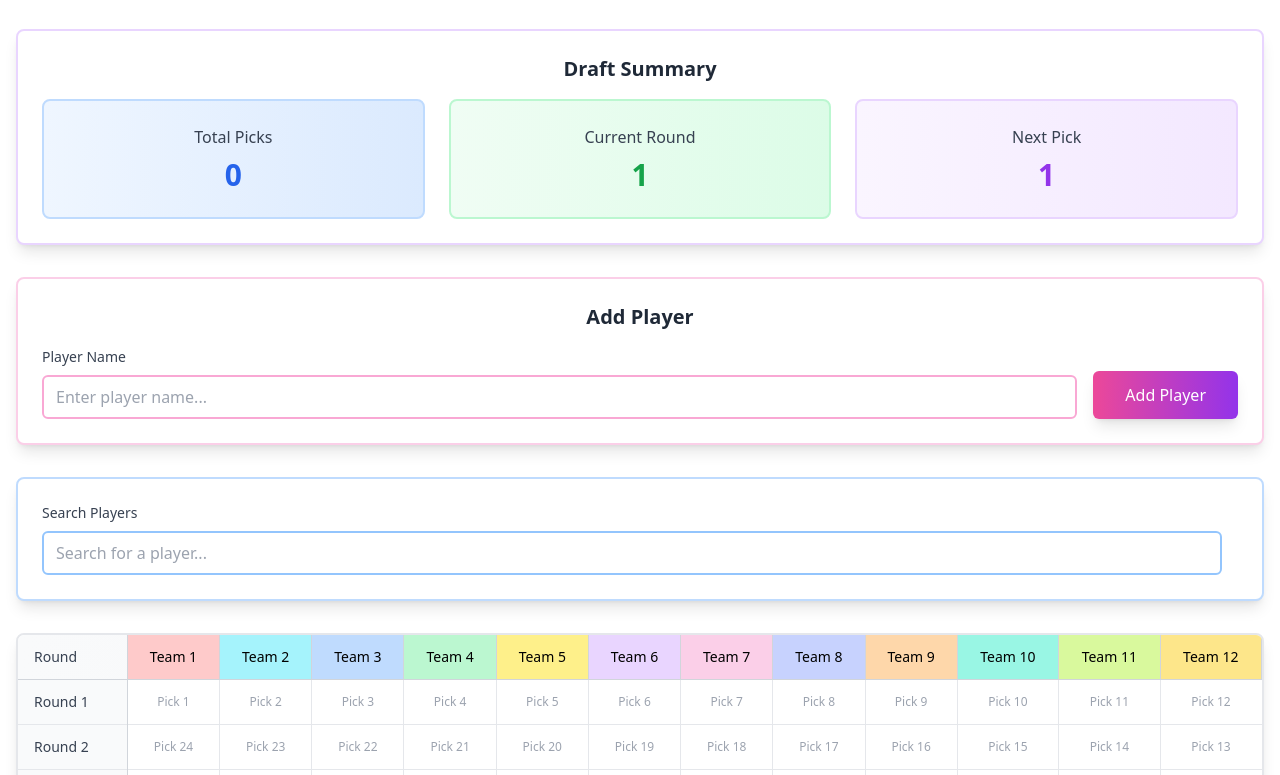
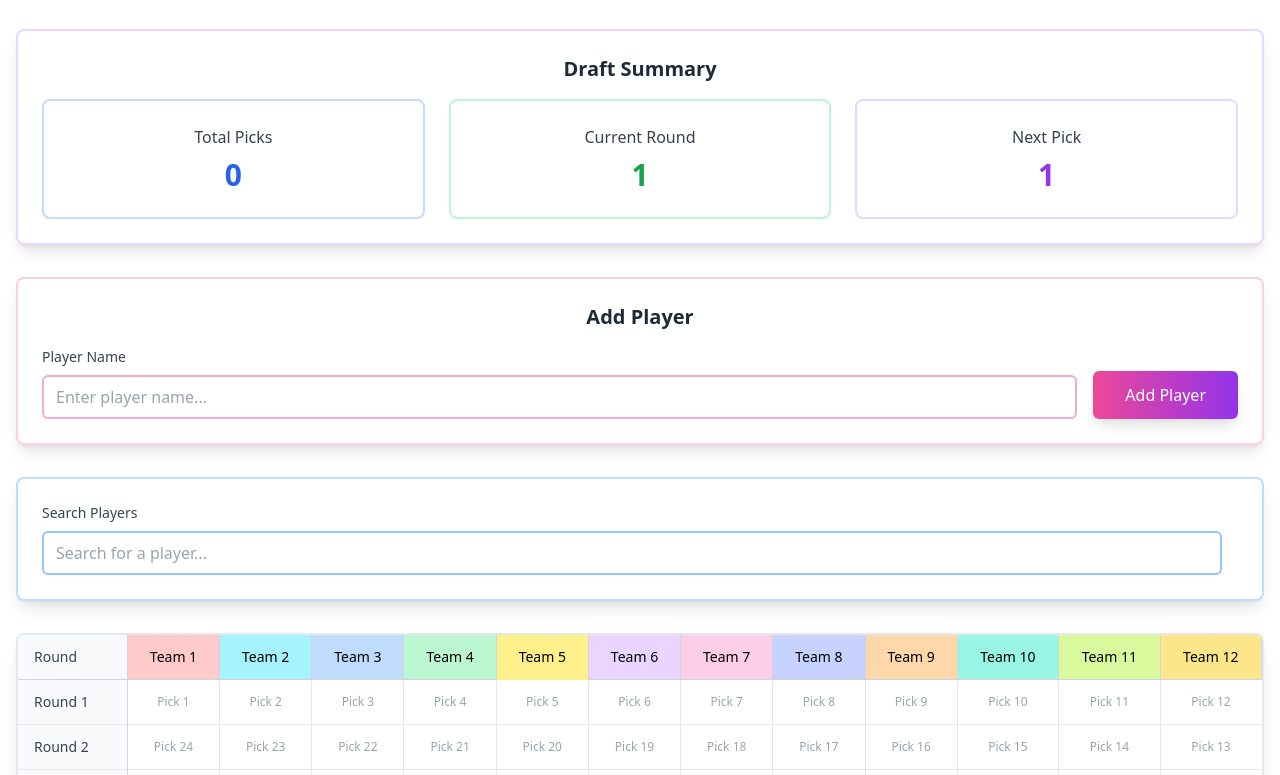
Before and after one commit to RishitTennis69/drafters, a plain HTML site: page index.html in a window 1280 px wide. Shown: the part 119-894 px from the top of the page. Drawn offline with nearby package versions, Linux system fonts and the light colour scheme.

Commit message:
Change header text to black and make draft summary boxes white background

```diff
--- a/index.html
+++ b/index.html
@@ -32,7 +32,7 @@
     <div class="container mx-auto px-4 py-8">
         <!-- Header -->
         <div class="text-center mb-8">
-            <h1 class="text-5xl font-bold bg-gradient-to-r from-purple-600 via-pink-600 to-blue-600 bg-clip-text text-transparent mb-2">Fantasy Football Draft Board</h1>
+            <h1 class="text-5xl font-bold text-black mb-2">Fantasy Football Draft Board</h1>
             <p class="text-gray-600 text-lg">2024 Season - 12 Teams, 15 Rounds</p>
         </div>
 
@@ -40,15 +40,15 @@
         <div class="bg-white rounded-lg shadow-lg p-6 mb-8 border-2 border-purple-200">
             <h3 class="text-xl font-semibold text-gray-800 mb-4 text-center">Draft Summary</h3>
             <div class="grid grid-cols-1 md:grid-cols-3 gap-6">
-                <div class="bg-gradient-to-r from-blue-50 to-blue-100 p-6 rounded-lg border-2 border-blue-200">
+                <div class="bg-white p-6 rounded-lg border-2 border-blue-200">
                     <h4 class="font-medium text-gray-700 mb-2 text-center">Total Picks</h4>
                     <p class="text-3xl font-bold text-blue-600 text-center" id="totalPicks">0</p>
                 </div>
-                <div class="bg-gradient-to-r from-green-50 to-green-100 p-6 rounded-lg border-2 border-green-200">
+                <div class="bg-white p-6 rounded-lg border-2 border-green-200">
                     <h4 class="font-medium text-gray-700 mb-2 text-center">Current Round</h4>
                     <p class="text-3xl font-bold text-green-600 text-center" id="currentRound">1</p>
                 </div>
-                <div class="bg-gradient-to-r from-purple-50 to-purple-100 p-6 rounded-lg border-2 border-purple-200">
+                <div class="bg-white p-6 rounded-lg border-2 border-purple-200">
                     <h4 class="font-medium text-gray-700 mb-2 text-center">Next Pick</h4>
                     <p class="text-3xl font-bold text-purple-600 text-center" id="nextPick">1</p>
                 </div>
@@ -93,7 +93,7 @@
                             <th class="px-4 py-3 text-center text-sm font-medium text-black border-b border-r border-gray-300 bg-cyan-200 font-bold">Team 2</th>
                             <th class="px-4 py-3 text-center text-sm font-medium text-black border-b border-r border-gray-300 bg-blue-200 font-bold">Team 3</th>
                             <th class="px-4 py-3 text-center text-sm font-medium text-black border-b border-r border-gray-300 bg-green-200 font-bold">Team 4</th>
-                            <th class="px-4 py-3 text-center text-sm font-medium text-black border-b border-r border-gray-300 bg-yellow-200 font-bold">Team 5</th>
+                            <th class="px-4 py-3 text-center text-sm font-medium text-black border-r border-gray-300 bg-yellow-200 font-bold">Team 5</th>
                             <th class="px-4 py-3 text-center text-sm font-medium text-black border-b border-r border-gray-300 bg-purple-200 font-bold">Team 6</th>
                             <th class="px-4 py-3 text-center text-sm font-medium text-black border-b border-r border-gray-300 bg-pink-200 font-bold">Team 7</th>
                             <th class="px-4 py-3 text-center text-sm font-medium text-black border-b border-r border-gray-300 bg-indigo-200 font-bold">Team 8</th>
```
